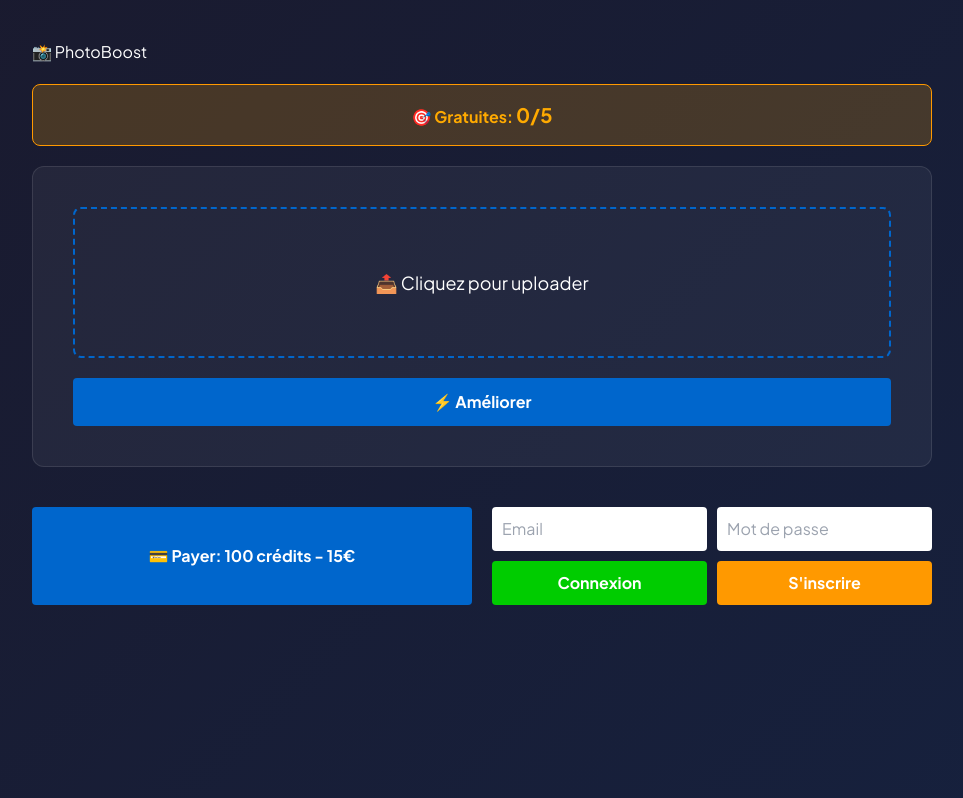
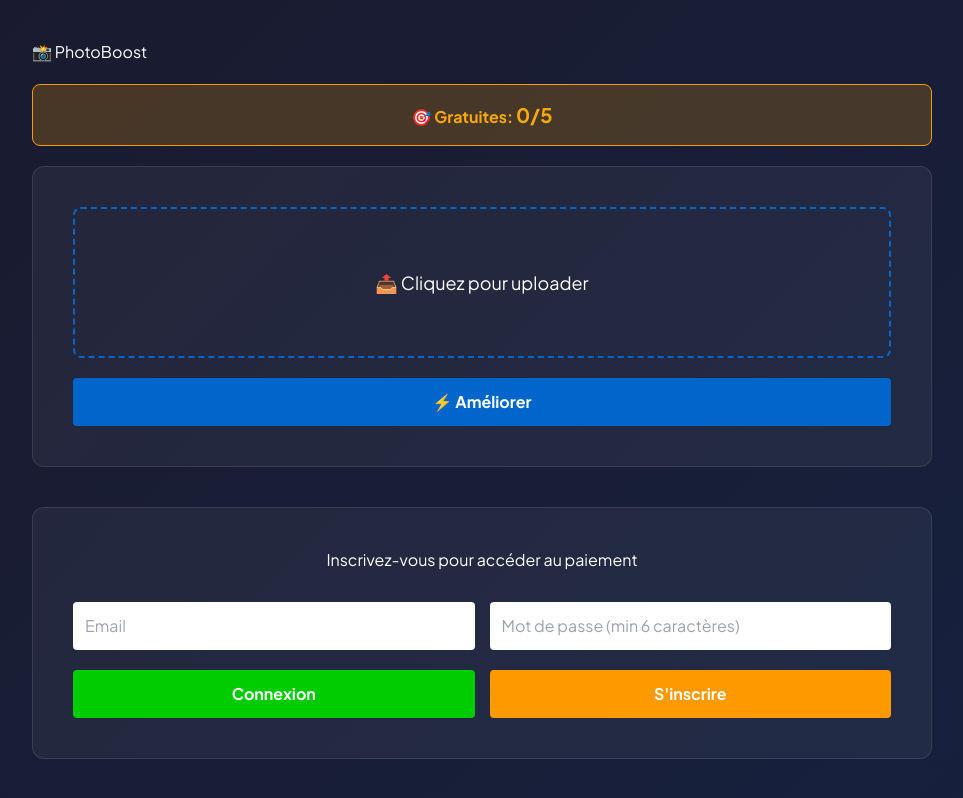
Before and after one commit to lll65/saas-claude, a React (Vite) app: page / in a window 1280 px wide. Shown: the whole page, without its empty margins (158-1121 px from the left). Built offline with nearby package versions, Linux system fonts and the light colour scheme.

Commit message:
Fix all issues - proper login flow, credits countdown, registration

```diff
--- a/src/app.jsx
+++ b/src/app.jsx
@@ -4,9 +4,6 @@ const API_URL = "https://web-production-f1129.up.railway.app";
 const API_KEY = "test_key_12345";
 
 export default function PhotoBoost() {
-  const [page, setPage] = useState('app'); // Commence directement en app
-  const [email, setEmail] = useState("");
-  const [password, setPassword] = useState("");
   const [file, setFile] = useState(null);
   const [preview, setPreview] = useState(null);
   const [loading, setLoading] = useState(false);
@@ -14,12 +11,19 @@ export default function PhotoBoost() {
   const [error, setError] = useState(null);
   const [credits, setCredits] = useState(null); // null = gratuit par IP
   const [freeImagesUsed, setFreeImagesUsed] = useState(0);
+
+  // Auth
+  const [email, setEmail] = useState("");
+  const [password, setPassword] = useState("");
+  const [isConnected, setIsConnected] = useState(false);
+
   const fileInputRef = useRef(null);
 
   useEffect(() => {
     const savedEmail = localStorage.getItem('photoboost_email');
     if (savedEmail) {
       setEmail(savedEmail);
+      setIsConnected(true);
       const savedCredits = parseInt(localStorage.getItem('photoboost_credits') || "0");
       setCredits(savedCredits);
     }
@@ -27,7 +31,7 @@ export default function PhotoBoost() {
 
   const handleRegister = async () => {
     if (!email.includes("@")) {
-      alert("Email valide");
+      alert("Email valide requis");
       return;
     }
     if (password.length < 6) {
@@ -45,9 +49,10 @@ export default function PhotoBoost() {
       if (response.ok) {
         localStorage.setItem('photoboost_email', email);
         localStorage.setItem('photoboost_password', password);
-        localStorage.setItem('photoboost_credits', "0");
-        setCredits(0);
-        alert("✅ Compte créé!");
+        localStorage.setItem('photoboost_credits', "5");
+        setCredits(5);
+        setIsConnected(true);
+        alert("✅ Inscrit! Vous avez 5 crédits gratuits pour démarrer.");
       } else {
         alert("Erreur: " + data.detail);
       }
@@ -57,6 +62,15 @@ export default function PhotoBoost() {
   };
 
   const handleLogin = async () => {
+    if (!email.includes("@")) {
+      alert("Email valide requis");
+      return;
+    }
+    if (password.length < 6) {
+      alert("Minimum 6 caractères");
+      return;
+    }
+
     try {
       const response = await fetch(`${API_URL}/login?email=${encodeURIComponent(email)}&password=${encodeURIComponent(password)}`, {
         method: "POST",
@@ -69,6 +83,7 @@ export default function PhotoBoost() {
         localStorage.setItem('photoboost_password', password);
         localStorage.setItem('photoboost_credits', data.credits);
         setCredits(data.credits);
+        setIsConnected(true);
         alert("✅ Connecté!");
       } else {
         alert("Erreur: " + data.detail);
@@ -85,6 +100,7 @@ export default function PhotoBoost() {
     setEmail("");
     setPassword("");
     setCredits(null);
+    setIsConnected(false);
     setFreeImagesUsed(0);
   };
 
@@ -108,13 +124,13 @@ export default function PhotoBoost() {
     if (credits === null) {
       // Gratuit par IP
       if (freeImagesUsed >= 5) {
-        setError("❌ Limite de 5 images gratuites atteinte! Cliquez sur 'Payer' pour plus.");
+        setError("❌ Limite de 5 images gratuites atteinte! Inscrivez-vous pour plus.");
         return;
       }
     } else {
       // Payant
       if (credits <= 0) {
-        setError("❌ Crédits épuisés!");
+        setError("❌ Crédits épuisés! Achetez-en plus.");
         return;
       }
     }
@@ -171,14 +187,13 @@ export default function PhotoBoost() {
   };
 
   const handlePayment = async () => {
-    const paymentEmail = prompt("Votre email pour recevoir les crédits:");
-    if (!paymentEmail || !paymentEmail.includes("@")) {
-      alert("Email valide requis");
+    if (!isConnected) {
+      alert("Vous devez d'abord vous inscrire ou vous connecter pour payer!");
       return;
     }
 
     try {
-      const response = await fetch(`${API_URL}/create-checkout-session?email=${encodeURIComponent(paymentEmail)}`, {
+      const response = await fetch(`${API_URL}/create-checkout-session?email=${encodeURIComponent(email)}`, {
         method: "POST",
         headers: { "x-api-key": API_KEY }
       });
@@ -198,7 +213,7 @@ export default function PhotoBoost() {
       <div style={{ maxWidth: '900px', margin: '0 auto' }}>
         <div style={{ display: 'flex', justifyContent: 'space-between', alignItems: 'center', marginBottom: '20px' }}>
           <h1 style={{ color: '#fff', margin: 0 }}>📸 PhotoBoost</h1>
-          {email && (
+          {isConnected && (
             <button
               onClick={handleLogout}
               style={{ background: '#ff4444', color: '#fff', padding: '8px 16px', borderRadius: '4px', cursor: 'pointer', border: 'none', fontWeight: 'bold' }}
@@ -212,7 +227,7 @@ export default function PhotoBoost() {
           {credits !== null && (
             <div style={{ background: 'rgba(0,204,0,0.2)', border: '1px solid #00cc00', borderRadius: '8px', padding: '15px', textAlign: 'center' }}>
               <p style={{ color: '#00ff00', margin: '0', fontWeight: 'bold' }}>
-                💳 Crédits: <span style={{ fontSize: '20px' }}>{credits}</span>
+                💳 Crédits restants: <span style={{ fontSize: '20px' }}>{credits}</span>
               </p>
             </div>
           )}
@@ -257,50 +272,52 @@ export default function PhotoBoost() {
           )}
         </div>
 
-        <div style={{ marginTop: '40px', display: 'grid', gridTemplateColumns: '1fr 1fr', gap: '20px' }}>
-          <button
-            onClick={handlePayment}
-            style={{ background: '#0066cc', color: '#fff', padding: '12px 24px', borderRadius: '4px', fontWeight: 'bold', cursor: 'pointer', border: 'none' }}
-          >
-            💳 Payer: 100 crédits - 15€
-          </button>
-          {!email ? (
-            <div style={{ display: 'grid', gridTemplateColumns: '1fr 1fr', gap: '10px' }}>
+        {!isConnected ? (
+          <div style={{ marginTop: '40px', background: 'rgba(255,255,255,0.05)', border: '1px solid rgba(255,255,255,0.1)', borderRadius: '12px', padding: '40px' }}>
+            <h2 style={{ color: '#fff', textAlign: 'center', marginBottom: '30px' }}>Inscrivez-vous pour accéder au paiement</h2>
+
+            <div style={{ display: 'grid', gridTemplateColumns: '1fr 1fr', gap: '15px', marginBottom: '20px' }}>
               <input
                 type="email"
                 placeholder="Email"
                 value={email}
                 onChange={(e) => setEmail(e.target.value)}
-                style={{ padding: '10px', borderRadius: '4px', border: 'none', boxSizing: 'border-box' }}
+                style={{ padding: '12px', borderRadius: '4px', border: 'none', boxSizing: 'border-box', fontSize: '16px' }}
               />
               <input
                 type="password"
-                placeholder="Mot de passe"
+                placeholder="Mot de passe (min 6 caractères)"
                 value={password}
                 onChange={(e) => setPassword(e.target.value)}
-                style={{ padding: '10px', borderRadius: '4px', border: 'none', boxSizing: 'border-box' }}
+                style={{ padding: '12px', borderRadius: '4px', border: 'none', boxSizing: 'border-box', fontSize: '16px' }}
               />
+            </div>
+
+            <div style={{ display: 'grid', gridTemplateColumns: '1fr 1fr', gap: '15px' }}>
               <button
                 onClick={handleLogin}
-                style={{ background: '#00cc00', color: '#fff', padding: '10px', borderRadius: '4px', cursor: 'pointer', border: 'none', fontWeight: 'bold' }}
+                style={{ background: '#00cc00', color: '#fff', padding: '12px', borderRadius: '4px', cursor: 'pointer', border: 'none', fontWeight: 'bold', fontSize: '16px' }}
               >
                 Connexion
               </button>
               <button
                 onClick={handleRegister}
-                style={{ background: '#ff9900', color: '#fff', padding: '10px', borderRadius: '4px', cursor: 'pointer', border: 'none', fontWeight: 'bold' }}
+                style={{ background: '#ff9900', color: '#fff', padding: '12px', borderRadius: '4px', cursor: 'pointer', border: 'none', fontWeight: 'bold', fontSize: '16px' }}
               >
                 S'inscrire
               </button>
             </div>
-          ) : (
-            <div style={{ background: 'rgba(0,204,0,0.2)', border: '1px solid #00cc00', borderRadius: '8px', padding: '15px', textAlign: 'center' }}>
-              <p style={{ color: '#00ff00', margin: '0', fontWeight: 'bold' }}>
-                ✅ Connecté: {email}
-              </p>
-            </div>
-          )}
-        </div>
+          </div>
+        ) : (
+          <div style={{ marginTop: '40px', textAlign: 'center' }}>
+            <button
+              onClick={handlePayment}
+              style={{ background: '#0066cc', color: '#fff', padding: '15px 40px', fontSize: '18px', borderRadius: '4px', fontWeight: 'bold', cursor: 'pointer', border: 'none' }}
+            >
+              💳 Payer: 100 crédits - 15€
+            </button>
+          </div>
+        )}
       </div>
     </div>
   );
```
